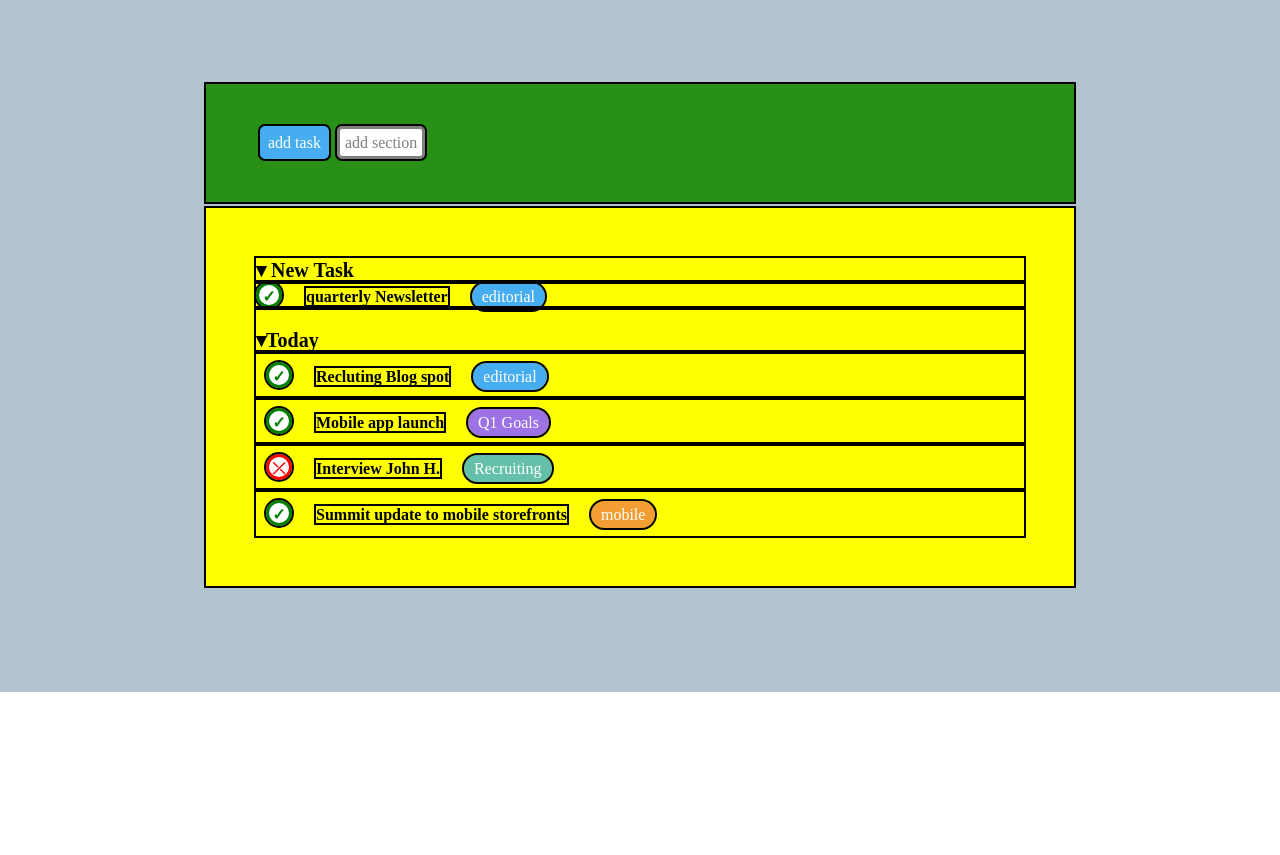
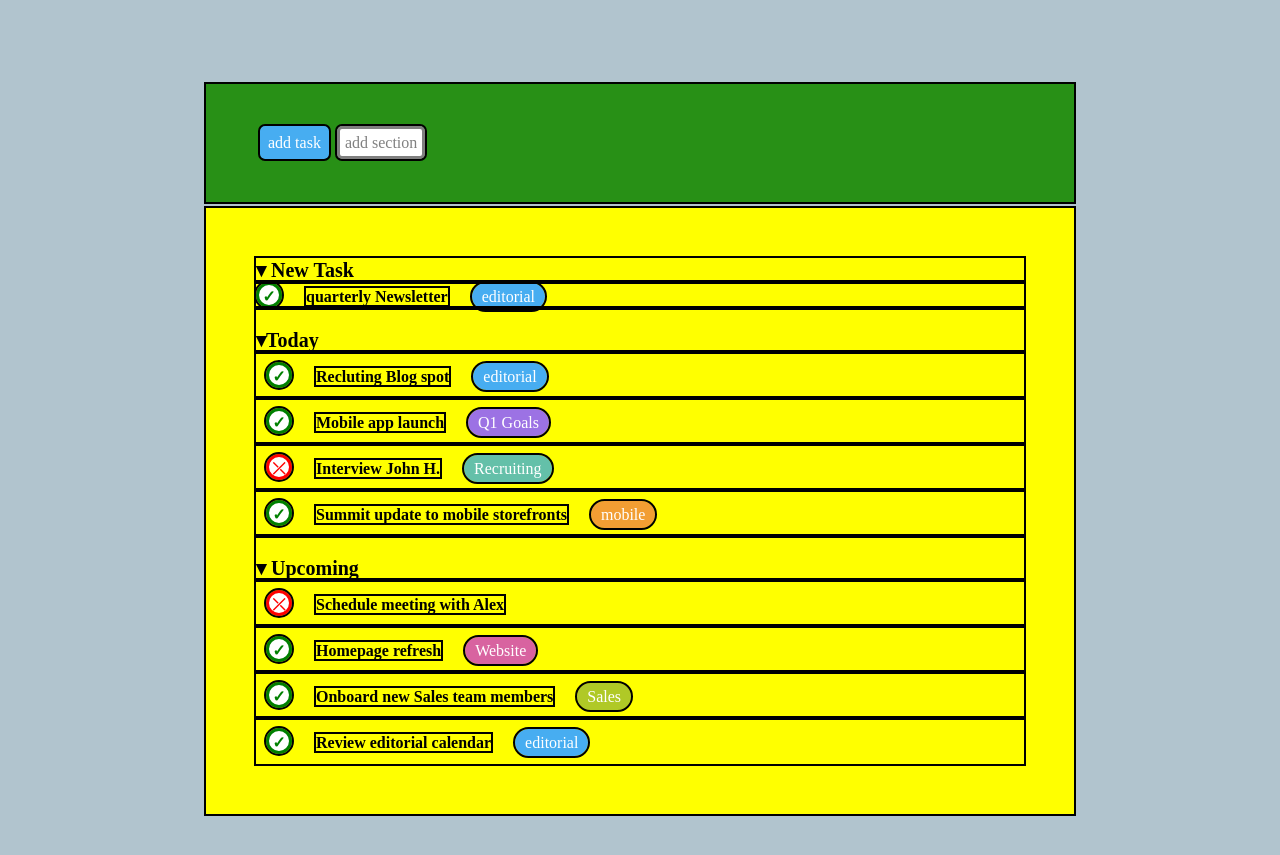
Before and after one commit to manuelpezzi/html-css-toboolist, a plain HTML site: page index.html in a window 1280 px wide. Shown: the part 147-1002 px from the top of the page. Before the commit the page ends 839 px from the top, so only its background shows below. Drawn offline with Linux system fonts and the light colour scheme.

Commit message:
add:upcoming finished

```diff
--- a/css/style.css
+++ b/css/style.css
@@ -114,3 +114,15 @@ h3{
     border-radius: 999px;
     padding: 5px 10px;
 }
+.web{
+    background-color: #D863A0;
+    color: white;
+    border-radius: 999px;
+    padding: 5px 10px;
+}
+.sale{
+    background-color: #B0C926;
+    color: white;
+    border-radius: 999px;
+    padding: 5px 10px;
+}
--- a/index.html
+++ b/index.html
@@ -49,6 +49,27 @@
     <span class="quarterly">Summit update to mobile storefronts</span>
     <span class="mob">mobile</span>
 </div>
+<h3 class="special">&#9662 Upcoming</h3>
+<div class="today">
+    <span class="false">&#10539;</span>
+    <span class="quarterly">Schedule meeting with Alex</span>
+</div>
+<div class="today">
+    <span class="circle">&#10003;</span>
+    <span class="quarterly">Homepage refresh</span>
+    <span class="web">Website</span>
+</div>
+<div class="today">
+    <span class="circle">&#10003;</span>
+    <span class="quarterly">Onboard new Sales team members</span>
+    <span class="sale">Sales</span>
+</div>
+<div class="today">
+    <span class="circle">&#10003;</span>
+    <span class="quarterly">Review editorial calendar</span>
+    <span class="edit">editorial</span>
+</div>
+
 </section>
 
 
```
